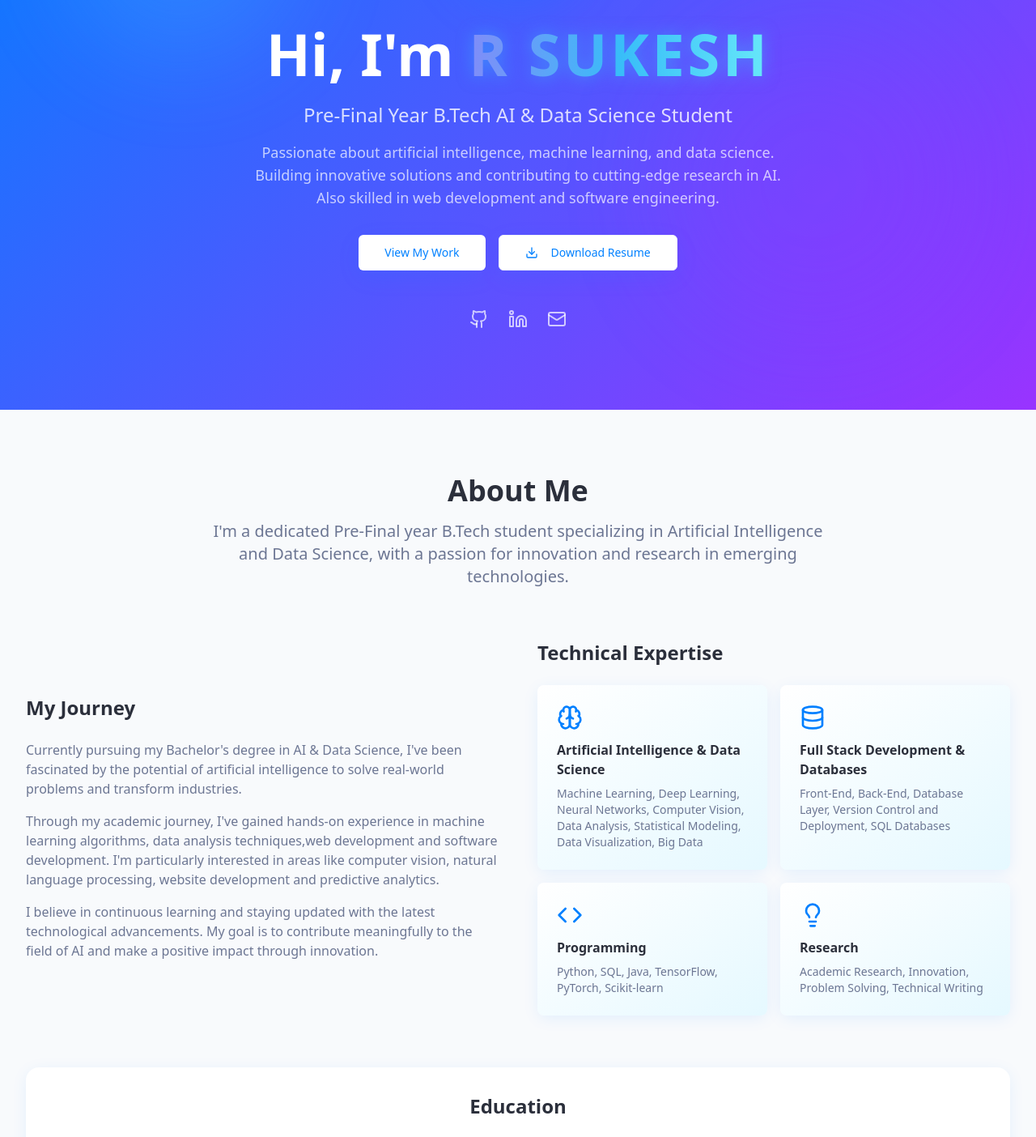
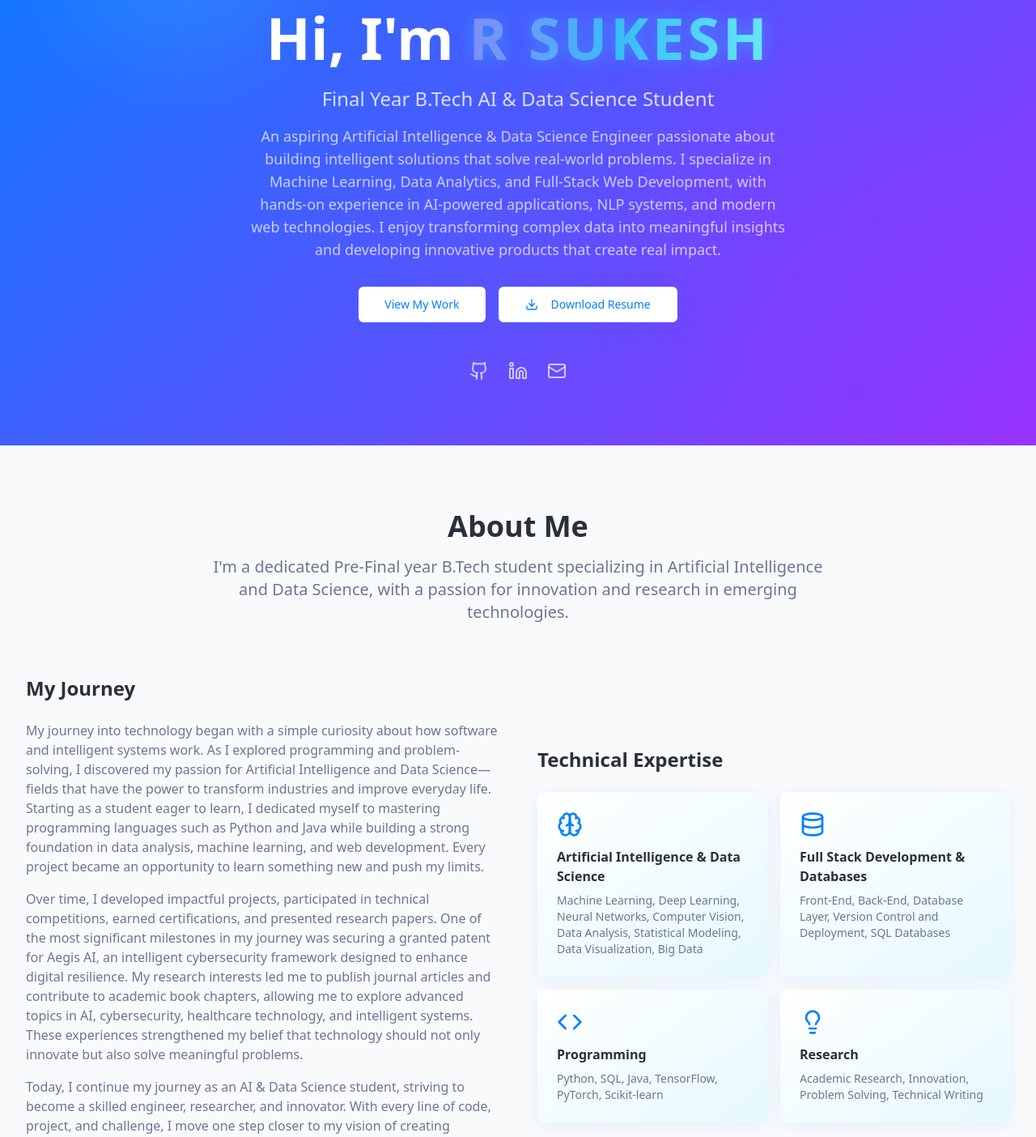
Before and after one commit to sukesh-006/Portfolio_Sukesh, a React (Vite) app: page / in a window 1280 px wide. Shown: the part 294-1698 px from the top of the page at 81% size. Built offline with nearby package versions, Linux system fonts and the light colour scheme; the HTML template or start-up script is replaced by a standard one.

Commit message:
About sections updated

```diff
--- a/src/components/AboutSection.tsx
+++ b/src/components/AboutSection.tsx
@@ -41,17 +41,21 @@ const AboutSection = () => {
             <h3 className="text-2xl font-semibold text-foreground mb-6">My Journey</h3>
             <div className="space-y-4 text-muted-foreground">
               <p>
-                Currently pursuing my Bachelor's degree in AI & Data Science, I've been fascinated by the
-                potential of artificial intelligence to solve real-world problems and transform industries.
+                My journey into technology began with a simple curiosity about how software and intelligent systems work.
+                As I explored programming and problem-solving, I discovered my passion for Artificial Intelligence and Data Science—fields that have the power to transform industries and improve everyday life.
+                Starting as a student eager to learn, I dedicated myself to mastering programming languages such as Python and Java while building a strong foundation in data analysis, machine learning, and web development.
+                Every project became an opportunity to learn something new and push my limits.
               </p>
               <p>
-                Through my academic journey, I've gained hands-on experience in machine learning algorithms,
-                data analysis techniques,web development and software development. I'm particularly interested in areas like
-                computer vision, natural language processing, website development and predictive analytics.
+                Over time, I developed impactful projects, participated in technical competitions, earned certifications, and presented research papers.
+                One of the most significant milestones in my journey was securing a granted patent for Aegis AI, an intelligent cybersecurity framework designed to enhance digital resilience.
+                My research interests led me to publish journal articles and contribute to academic book chapters, allowing me to explore advanced topics in AI, cybersecurity, healthcare technology, and intelligent systems.
+                These experiences strengthened my belief that technology should not only innovate but also solve meaningful problems.
               </p>
               <p>
-                I believe in continuous learning and staying updated with the latest technological advancements.
-                My goal is to contribute meaningfully to the field of AI and make a positive impact through innovation.
+                Today, I continue my journey as an AI & Data Science student, striving to become a skilled engineer, researcher, and innovator.
+                With every line of code, project, and challenge, I move one step closer to my vision of creating technology that makes a lasting impact on society.
+                "Every challenge is an opportunity to learn, every project is a step forward, and every innovation begins with curiosity." 🚀
               </p>
             </div>
           </div>
--- a/src/components/HeroSection.tsx
+++ b/src/components/HeroSection.tsx
@@ -41,13 +41,13 @@ const HeroSection = () => {
           </h1>
 
           <p className="text-xl md:text-2xl text-primary-foreground/80 mb-4">
-            Pre-Final Year B.Tech AI & Data Science Student
+           Final Year B.Tech AI & Data Science Student
           </p>
 
           <p className="text-lg text-primary-foreground/70 mb-8 max-w-2xl mx-auto">
-            Passionate about artificial intelligence, machine learning, and data science.
-            Building innovative solutions and contributing to cutting-edge research in AI.
-            Also skilled in web development and software engineering.
+            An aspiring Artificial Intelligence & Data Science Engineer passionate about building intelligent solutions that solve real-world problems.
+            I specialize in Machine Learning, Data Analytics, and Full-Stack Web Development, with hands-on experience in AI-powered applications, NLP systems, and modern web technologies.
+            I enjoy transforming complex data into meaningful insights and developing innovative products that create real impact.
           </p>
 
           {/* Action Buttons */}
@@ -78,7 +78,7 @@ const HeroSection = () => {
             <a href="https://www.linkedin.com/in/sukesh-r-68a786326?utm_source=share&utm_campaign=share_via&utm_content=profile&utm_medium=android_app" className="text-primary-foreground/70 hover:text-primary-foreground transition-smooth transform hover:scale-110">
               <Linkedin size={24} />
             </a>
-            <a href="sukeshvsb@gmail.com" className="text-primary-foreground/70 hover:text-primary-foreground transition-smooth transform hover:scale-110">
+            <a href="https://mail.google.com/mail/u/0/?tab=rm&ogbl#inbox?compose=GTvVlcRwRrhSfhkGkNXxvKQMgdJpkRKZDtXDjBgSxNfcwfpbQJmgJLkWclcgnBXGwhJNzgVFGNlKl" className="text-primary-foreground/70 hover:text-primary-foreground transition-smooth transform hover:scale-110">
               <Mail size={24} />
             </a>
           </div>
```
